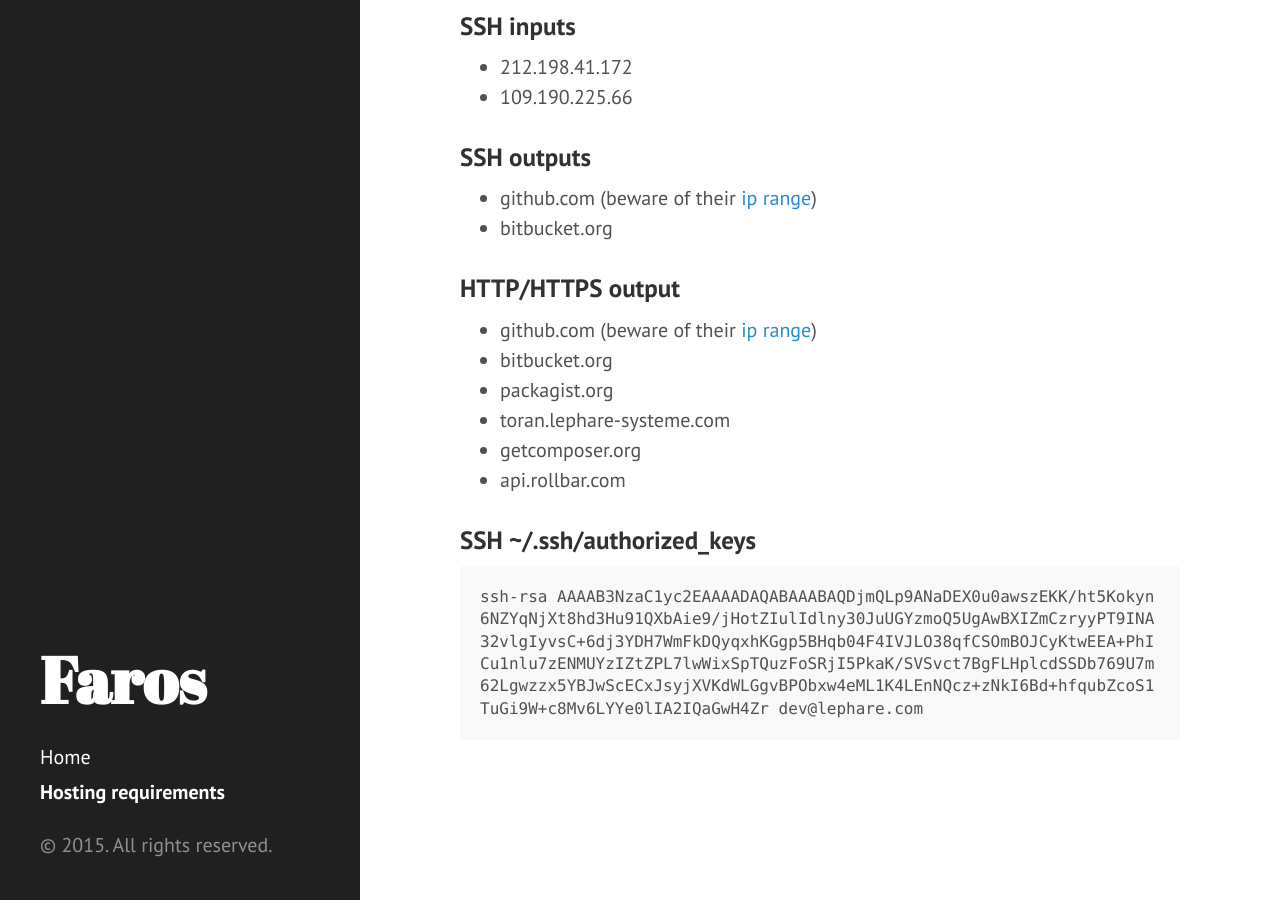
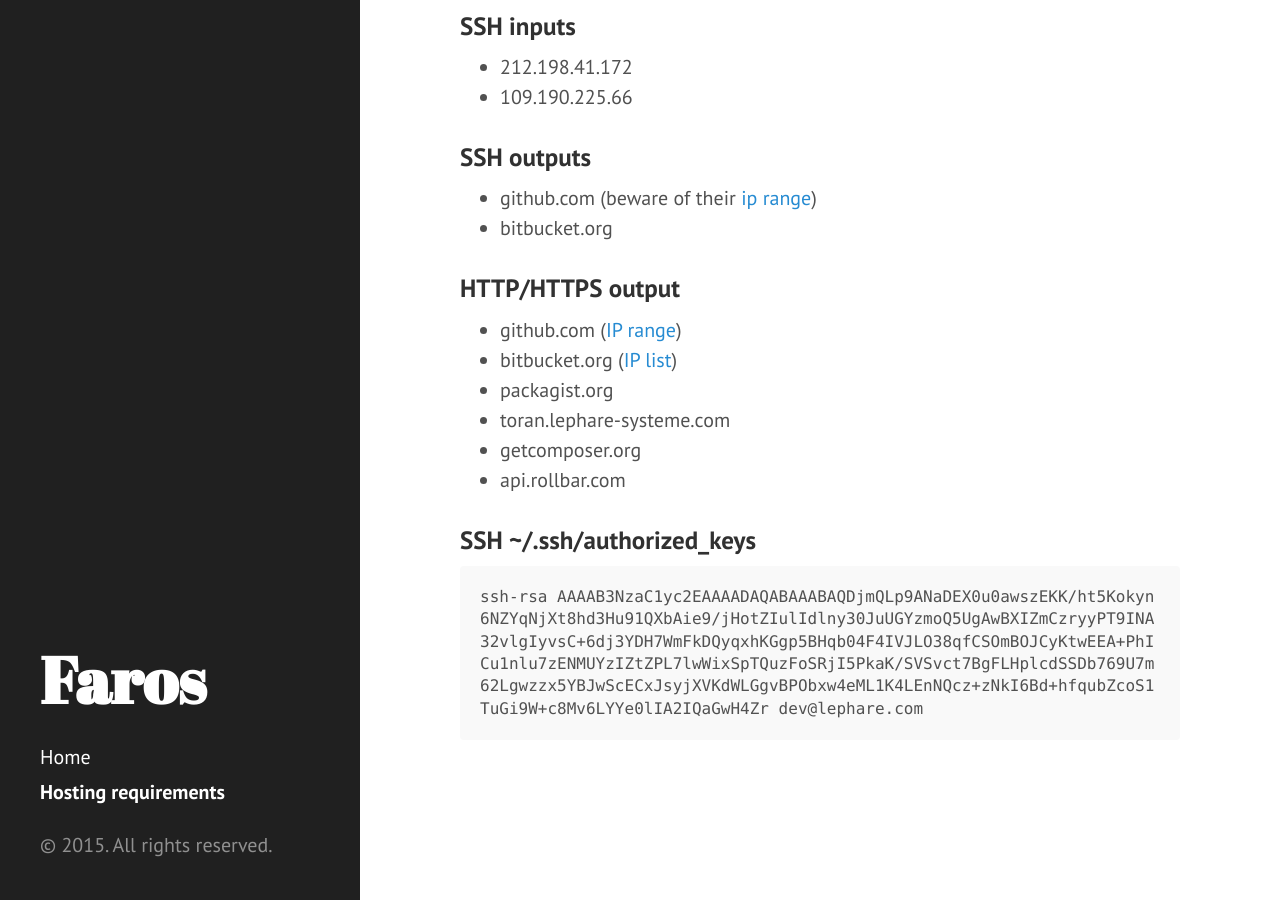
Before and after one commit to le-phare/le-phare.github.io, a Jekyll site: the page built from requirements.md, in a window 1280 px wide and 900 px high, scrolled down 2901 px. Built offline with Jekyll 4.4.1, drawn with Linux system fonts in a browser that asks for light colours; Markdown is read by kramdown in place of the engine named in the settings.

Commit message:
Update bitbucket IP

```diff
--- a/requirements.md
+++ b/requirements.md
@@ -121,8 +121,8 @@ Default collation set to utf8\_unicode\_ci
 
 ### HTTP/HTTPS output
 
- * github.com (beware of their [ip range](https://help.github.com/articles/what-ip-addresses-does-github-use-that-i-should-whitelist))
- * bitbucket.org
+ * github.com ([IP range](https://help.github.com/articles/what-ip-addresses-does-github-use-that-i-should-whitelist))
+ * bitbucket.org ([IP list](https://blog.bitbucket.org/2015/12/03/making-bitbuckets-network-better-faster-and-ready-to-grow))
  * packagist.org
  * toran.lephare-systeme.com
  * getcomposer.org
```
